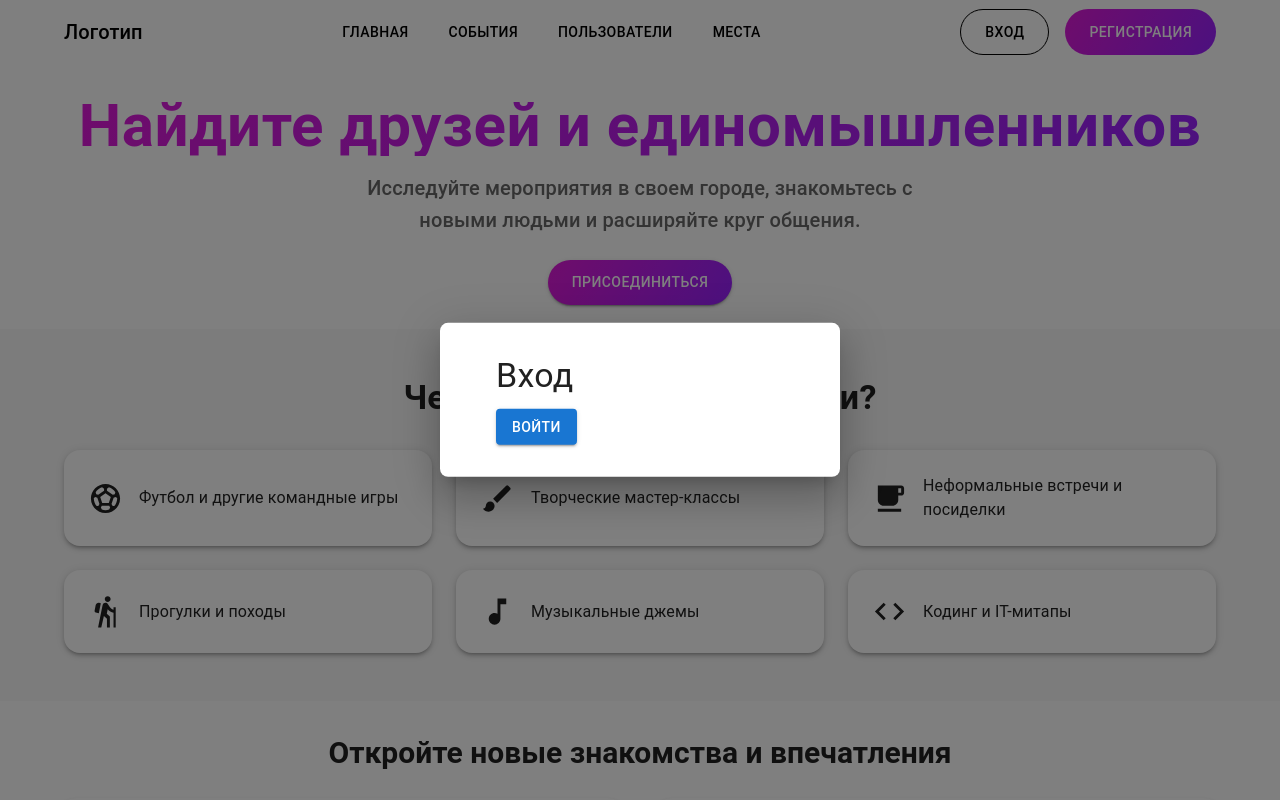
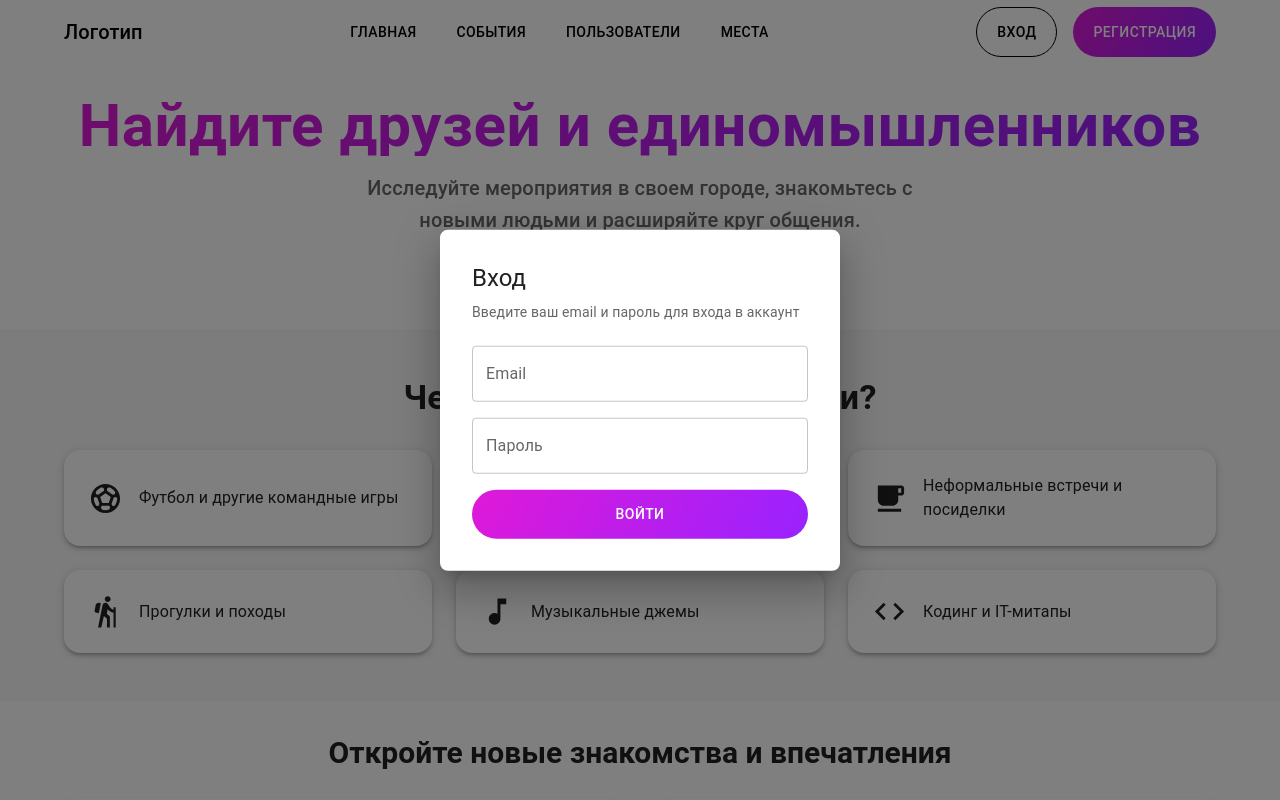
Before and after one commit to ChuvilkoDEV/Diplom, a React app: page / in a window 1280 px wide. Both pictures are taken after a click on the button "ВХОД". Shown: the top 800 px of the page. Built offline with nearby package versions, Linux system fonts and the light colour scheme.

Commit message:
Апдейт формы для входа

```diff
--- a/src/1_app/style.css
+++ b/src/1_app/style.css
@@ -1,3 +1,9 @@
 .gradient {
   background-image: linear-gradient(120deg, #df19d8, #9922ff);
+  color: white !important;
 }
+
+.default-btn {
+ padding: 0.75rem 1.25rem !important;
+  border-radius: 9999px !important;
+}
--- a/src/3_widgets/Header/ui/NavBar.tsx
+++ b/src/3_widgets/Header/ui/NavBar.tsx
@@ -43,12 +43,11 @@ export const NavBar: React.FC<NavBarProps> = ({ setOpenMenu, setOpenLogin, setOp
           <Box sx={{ display: "flex", gap: 2 }}>
             <Button
               onClick={() => setOpenLogin(true)}
+              className={'default-btn'}
               sx={{
                 color: "black",
                 fontWeight: "500",
                 border: "1px solid black",
-                borderRadius: 10,
-                padding: "10px 24px",
                 "&:hover": {
                   backgroundColor: "#4FB0FD",
                 },
@@ -58,12 +57,10 @@ export const NavBar: React.FC<NavBarProps> = ({ setOpenMenu, setOpenLogin, setOp
             </Button>
             <Button
               onClick={() => setOpenRegistration(true)}
-              className={'gradient'}
+              className={'gradient default-btn'}
               sx={{
                 color: "white",
                 fontWeight: "500",
-                borderRadius: 10,
-                padding: "10px 24px",
                 "&:hover": {
                   backgroundColor: "#4FB0FD",
                 },
--- a/src/4_features/LoginForm/index.tsx
+++ b/src/4_features/LoginForm/index.tsx
@@ -1,23 +1,68 @@
-import React from 'react';
+import React, { useState } from 'react';
 import { useDispatch } from 'react-redux';
 import { login } from '@app/store/store';
-import { Button, Container, Typography } from '@mui/material';
+import {
+  Button,
+  Container,
+  Typography,
+  TextField,
+  Box,
+  IconButton,
+  useMediaQuery
+} from '@mui/material';
+import CloseIcon from '@mui/icons-material/Close';
+import { useTheme } from '@mui/material/styles';
 
-export const LoginForm: React.FC<{onClose: () => void}> = ({onClose}) => {
+export const LoginForm: React.FC<{ onClose: () => void }> = ({ onClose }) => {
   const dispatch = useDispatch();
+  const [email, setEmail] = useState('');
+  const [password, setPassword] = useState('');
+
+  const theme = useTheme();
+  const isMobile = useMediaQuery(theme.breakpoints.down('sm'));
 
   const handleLogin = () => {
     dispatch(login());
   };
 
   return (
-    <Container>
-      <Typography variant="h4" gutterBottom>
-        Вход
+    <Container maxWidth="xs" style={{padding: 0}}>
+      <Box display="flex" justifyContent="space-between" alignItems="center" mb={1}>
+        <Typography variant="h5">Вход</Typography>
+        {isMobile && (
+          <IconButton onClick={onClose}>
+            <CloseIcon />
+          </IconButton>
+        )}
+      </Box>
+
+      <Typography variant="body2" color="textSecondary" mb={3}>
+        Введите ваш email и пароль для входа в аккаунт
       </Typography>
-      <Button variant="contained" color="primary" onClick={handleLogin}>
-        Войти
-      </Button>
+
+      <Box display="flex" flexDirection="column" gap={2}>
+        <TextField
+          label="Email"
+          type="email"
+          value={email}
+          onChange={(e) => setEmail(e.target.value)}
+          fullWidth
+        />
+        <TextField
+          label="Пароль"
+          type="password"
+          value={password}
+          onChange={(e) => setPassword(e.target.value)}
+          fullWidth
+        />
+        <Button
+          className={'gradient default-btn'}
+          onClick={handleLogin}
+          disabled={!email || !password}
+        >
+          Войти
+        </Button>
+      </Box>
     </Container>
   );
 };
```
